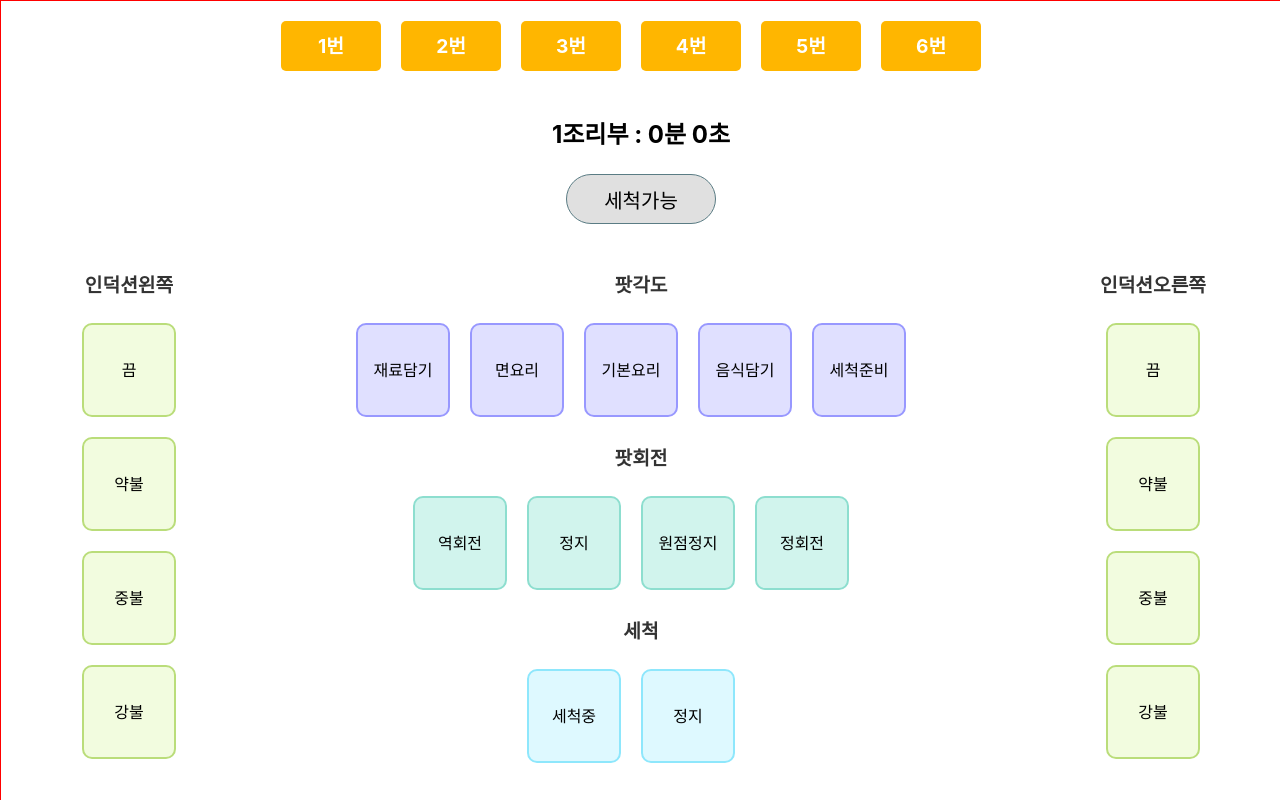
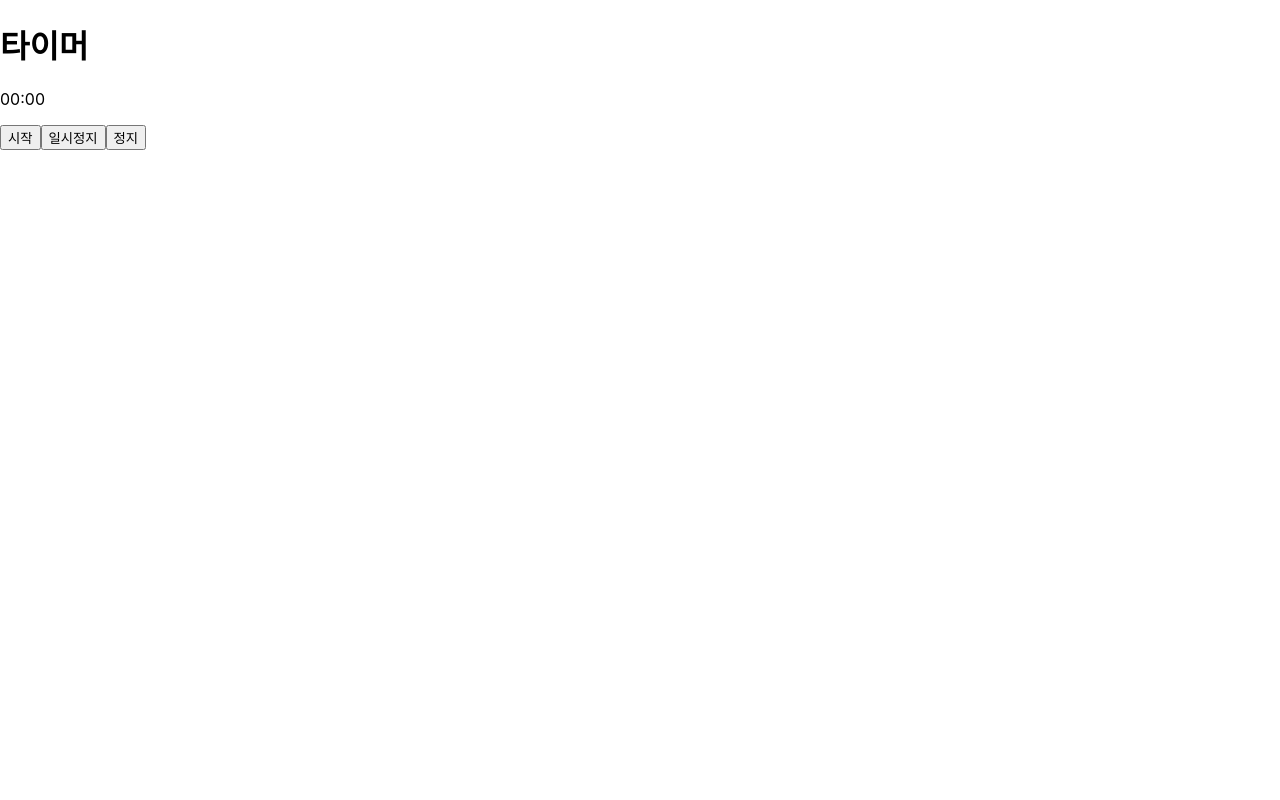
Before and after one commit to eunjae103/creobtn, a React (Create React App) app: page / in a window 1280 px wide. Shown: the top 800 px of the page. Built offline with nearby package versions, Linux system fonts and the light colour scheme.

Commit message:
타이머

```diff
--- a/src/App.js
+++ b/src/App.js
@@ -1,9 +1,10 @@
 import ButtonsWrap from "./ButtonsWrap/ButtonsWrap";
 import styled from "styled-components";
 import Time from "./ButtonsWrap/Time";
+import Timer from "./ButtonsWrap/Timer";
 
 function App() {
-  return <ButtonsWrap />;
+  return <Timer />;
 }
 
 export default App;
--- a/src/ButtonsWrap/Buttons.js
+++ b/src/ButtonsWrap/Buttons.js
@@ -55,13 +55,13 @@ const Buttons = () => {
       [name]: value,
     });
   };
-  const [lapTime, setLapTime] = useState({ name: "", value: "" });
-  const { name, value } = lapTime;
+  const [lapTime, setLapTime] = useState({ title: "", value: "" });
+  const { title, value } = lapTime;
   const onClickSave = (e) => {
-    const { value, name } = e.target;
-    setLapTime({ ...lapTime, [name]: value });
+    const { value, title } = e.target;
+    setLapTime({ ...lapTime, [title]: value });
     // setLapTime(e.target.attributes.title.textContent);
-    console.log(e.target);
+    console.log(e);
   };
 
   return (
@@ -87,7 +87,6 @@ const Buttons = () => {
             {leftButtons.map((b) => {
               return (
                 <li
-                  name="인덕션왼쪽"
                   key={b.id}
                   title={b.title}
                   value={b.value}
@@ -168,7 +167,7 @@ const Buttons = () => {
           <p>레시피 : {recipeName}</p>
           <p>메모 : {recipeMemo}</p>
           <p>
-            기기작동기록 : {name}
+            기기작동기록 : {title}
             {value}
           </p>
         </div>
--- /dev/null
+++ b/src/ButtonsWrap/Time.js
@@ -0,0 +1,92 @@
+import { Component } from "react";
+import moment from "moment";
+
+class Time extends Component {
+  state = {
+    time: 0,
+    isStarted: false,
+  };
+
+  startTimer = () => {
+    this.setState({
+      isStarted: true,
+      time: this.state.time,
+    });
+
+    this.timer = setInterval(
+      () =>
+        this.setState({
+          time: this.state.time + 1,
+        }),
+      1000
+    );
+  };
+
+  stopTimer = () => {
+    this.setState({
+      isStarted: false,
+    });
+    clearInterval(this.timer);
+  };
+
+  resetTimer = () => {
+    this.setState({
+      time: 0,
+      isStarted: false,
+    });
+  };
+
+  render() {
+    return (
+      <div className="timer">
+        <h4>{moment().minute(0).second(this.state.time).format("mm : ss")}</h4>
+        <button onClick={this.startTimer}> start </button>
+        <button onClick={this.stopTimer}> stop </button>
+        <button onClick={this.resetTimer}> reset </button>
+      </div>
+    );
+  }
+}
+
+export default Time;
+
+// const Time = () => {
+//   const [time, setTime] = useState(moment.duration(0));
+//   const [timeTick, setTimeTick] = useState(null);
+
+//   const startTimer = () => {
+//     const tick = () =>
+//       setTime((prevTime) => prevTime.clone().add(1, "seconds"));
+//     const timeTick = setInterval(() => {
+//       tick();
+//     }, 1000);
+//     setTimeTick(timeTick);
+//   };
+
+//   const pauseTimer = () => {
+//     if (timeTick) {
+//       clearInterval(timeTick);
+//     }
+//   };
+
+//   const stopTimer = () => {
+//     pauseTimer();
+//     setTime(moment.duration(0));
+//   };
+
+//   return (
+//     <div className="App">
+//       <h1>타이머</h1>
+//       <p>{moment(time.asSeconds(), "s").format("mm:ss")}</p>
+//       <button type="button" onClick={() => startTimer()}>
+//         시작
+//       </button>
+//       <button type="button" onClick={() => pauseTimer()}>
+//         일시정지
+//       </button>
+//       <button type="button" onClick={() => stopTimer()}>
+//         정지
+//       </button>
+//     </div>
+//   );
+// };
--- /dev/null
+++ b/src/ButtonsWrap/Timer.js
@@ -0,0 +1,44 @@
+import { useState } from "react";
+import moment from "moment";
+
+const Timer = () => {
+  const [time, setTime] = useState(moment.duration(0));
+  const [timeTick, setTimeTick] = useState(null);
+
+  const startTimer = () => {
+    const tick = () =>
+      setTime((prevTime) => prevTime.clone().add(1, "seconds"));
+    const timeTick = setInterval(() => {
+      tick();
+    }, 1000);
+    setTimeTick(timeTick);
+  };
+
+  const pauseTimer = () => {
+    if (timeTick) {
+      clearInterval(timeTick);
+    }
+  };
+
+  const stopTimer = () => {
+    pauseTimer();
+    setTime(moment.duration(0));
+  };
+
+  return (
+    <div className="App">
+      <h1>타이머</h1>
+      <p>{moment(time.asSeconds(), "s").format("mm:ss")}</p>
+      <button type="button" onClick={() => startTimer()}>
+        시작
+      </button>
+      <button type="button" onClick={() => pauseTimer()}>
+        일시정지
+      </button>
+      <button type="button" onClick={() => stopTimer()}>
+        정지
+      </button>
+    </div>
+  );
+};
+export default Timer;
```
